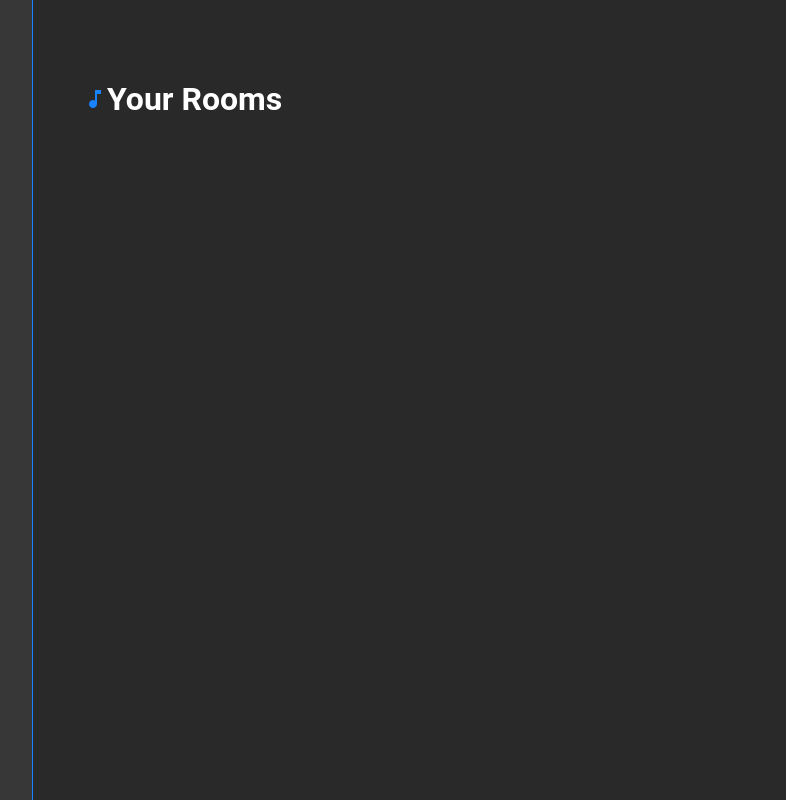
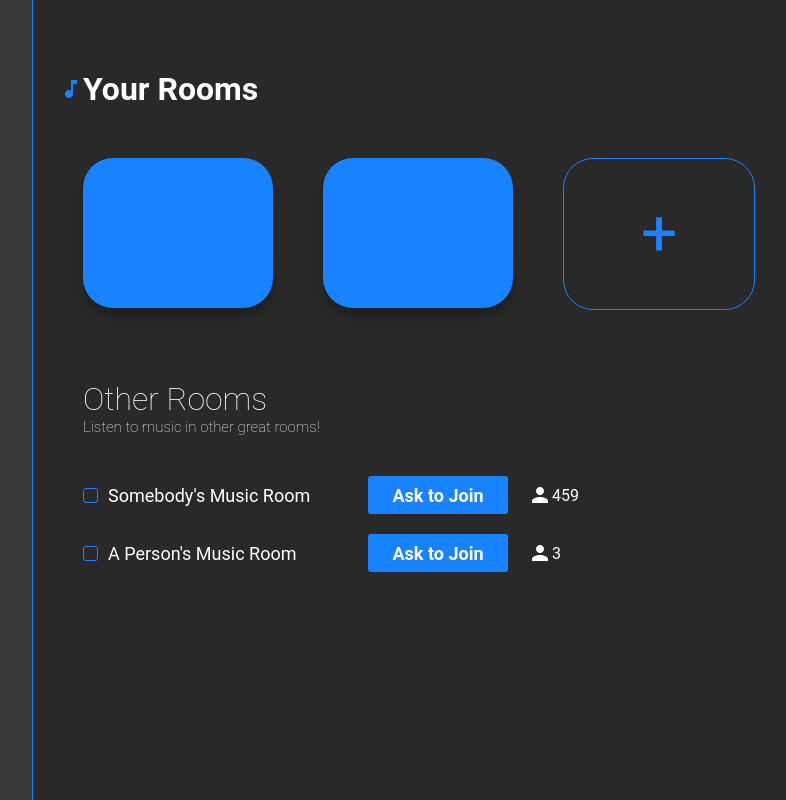
Before and after one commit to sethmfuller/decentralized-music-rooms, a Vue app: page /#/ in a window 1280 px wide. Shown: the whole page, without its empty margins (128-914 px from the left). Built offline with nearby package versions, Linux system fonts and the light colour scheme.

Commit message:
More ui work on home page

```diff
--- /dev/null
+++ b/src/assets/styles/home.scss
@@ -0,0 +1,83 @@
+// Home.scss
+
+@import 'variables.scss';
+
+#home {
+  .rooms {
+    padding-top: 50px;
+    display: flex;
+
+    .room {
+      width: 190px;
+      height: 150px;
+      background-color: $accent;
+      border-radius: 30px;
+      margin-right: 50px;
+      box-shadow: 0px 8px 10px rgba(0, 0, 0, 0.25);
+      cursor: pointer;
+
+      &.add_room {
+        background-color: $primary;
+        border: $accent 1px solid;
+        display: flex;
+        justify-content: center;
+        align-items: center;
+        box-shadow: none;
+      }
+
+      &.add_room:hover {
+        box-shadow: 0px 8px 10px rgba(0, 0, 0, 0.25);
+      }
+    }
+  }
+
+  .other_rooms {
+    margin-top: 70px;
+
+    .other_rooms_title {
+      font-size: 2em;
+      font-weight: 100;
+      margin: 0px;
+    }
+
+    .other_rooms_subtitle {
+      font-weight: 100;
+      font-size: 15px;
+      margin: 0px;
+    }
+
+    .other_rooms_list {
+      margin-top: 40px;
+
+      .item {
+        display: flex;
+        align-items: center;
+        width: 500px;
+        margin-bottom: 20px;
+
+        img {
+          margin-right: 10px;
+        }
+
+        .room_name {
+          width: 260px;
+          font-size: 18px;
+        }
+
+        .join_button {
+          margin-right: 20px;
+        }
+
+        .members {
+          flex: 1;
+          display: flex;
+          align-items: center;
+
+          img {
+            margin: 0px;
+          }
+        }
+      }
+    }
+  }
+}
--- a/src/assets/styles/main.scss
+++ b/src/assets/styles/main.scss
@@ -1,5 +1,6 @@
 @import 'variables.scss';
 @import 'sidebar.scss';
+@import 'home.scss';
 
 body {
   margin: 0px;
@@ -20,10 +21,24 @@ body {
 .page {
   flex-grow: 1;
   background-color: $primary;
-  padding-top: 80px;
+  padding-top: 70px;
   padding-left: 50px;
 
   .page_title {
     display: flex;
+    margin-left: -24px;
   }
 }
+
+.big_button {
+  display: flex;
+  justify-content: center;
+  align-items: center;
+  width: 140px;
+  height: 38px;
+  border-radius: 3px;
+  background-color: $accent;
+  cursor: pointer;
+  font-weight: bold;
+  font-size: 18px;
+}
--- a/src/views/Home.vue
+++ b/src/views/Home.vue
@@ -1,8 +1,47 @@
 <template>
-  <div class="home page">
+  <div id="home" class="home page">
     <div class="page_title">
       <img src="../assets/icons/music_note.svg" alt="music note">
       <h1>Your Rooms</h1>
+    </div>
+
+    <div class="rooms">
+      <div class="room">
+
+      </div>
+
+      <div class="room">
+
+      </div>
+
+      <div class="room add_room">
+        <img src="../assets/icons/add.svg" alt="add note">
+      </div>
+    </div>
+
+    <div class="other_rooms">
+      <h2 class="other_rooms_title">Other Rooms</h2>
+      <h3 class="other_rooms_subtitle">Listen to music in other great rooms!</h3>
+      <div class="other_rooms_list">
+        <div class="item">
+          <img src="../assets/icons/box_unchecked.svg" alt="unchecked checkbox">
+          <span class="room_name">Somebody's Music Room</span>
+          <div class="big_button join_button">Ask to Join</div>
+          <div class="members">
+            <img src="../assets/icons/user.svg" alt="user count">
+            <span>459</span>
+          </div>
+        </div>
+        <div class="item">
+          <img src="../assets/icons/box_unchecked.svg" alt="unchecked checkbox">
+          <span class="room_name">A Person's Music Room</span>
+          <div class="big_button join_button">Ask to Join</div>
+          <div class="members">
+            <img src="../assets/icons/user.svg" alt="user count">
+            <span>3</span>
+          </div>
+        </div>
+      </div>
     </div>
   </div>
 </template>
```
